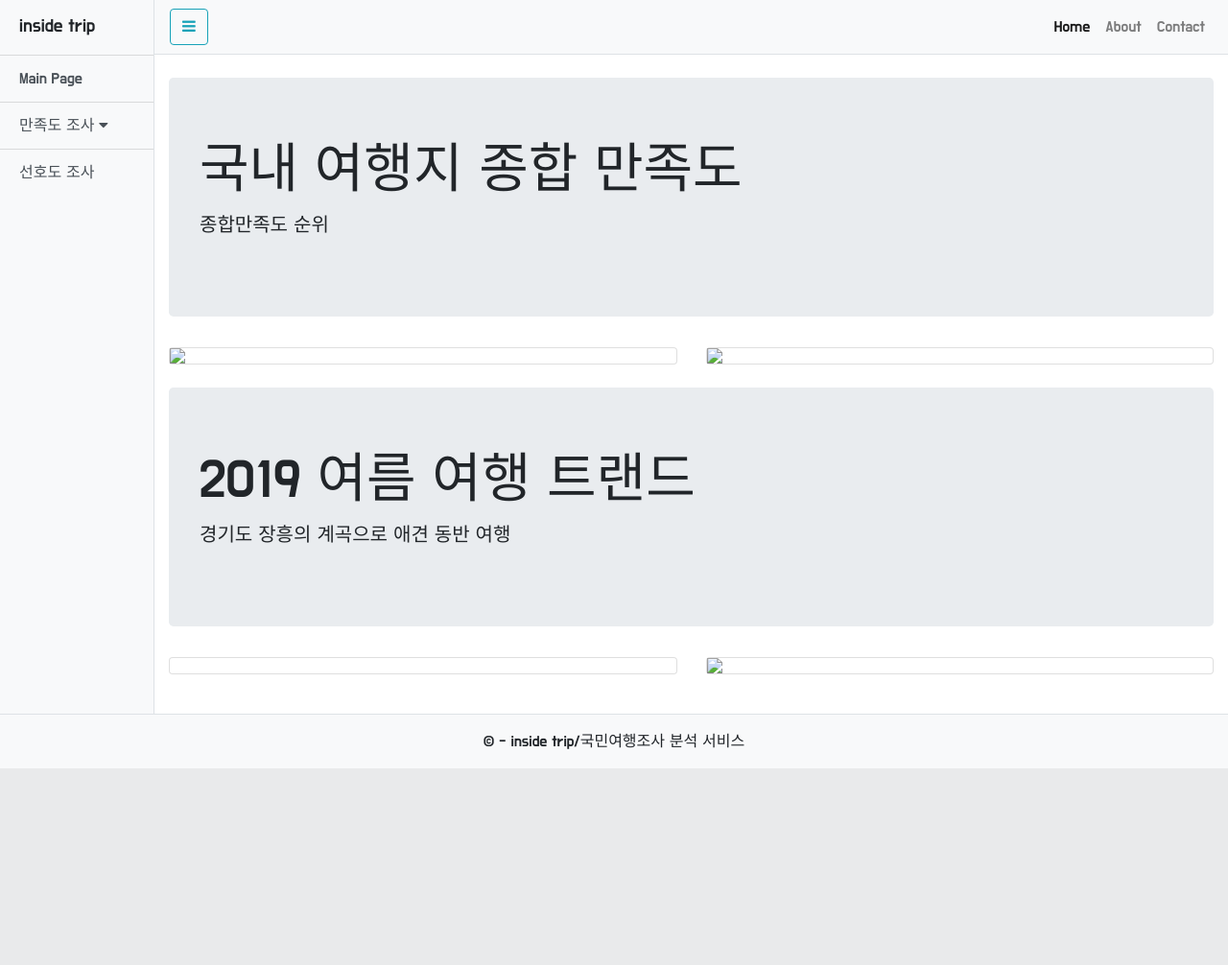
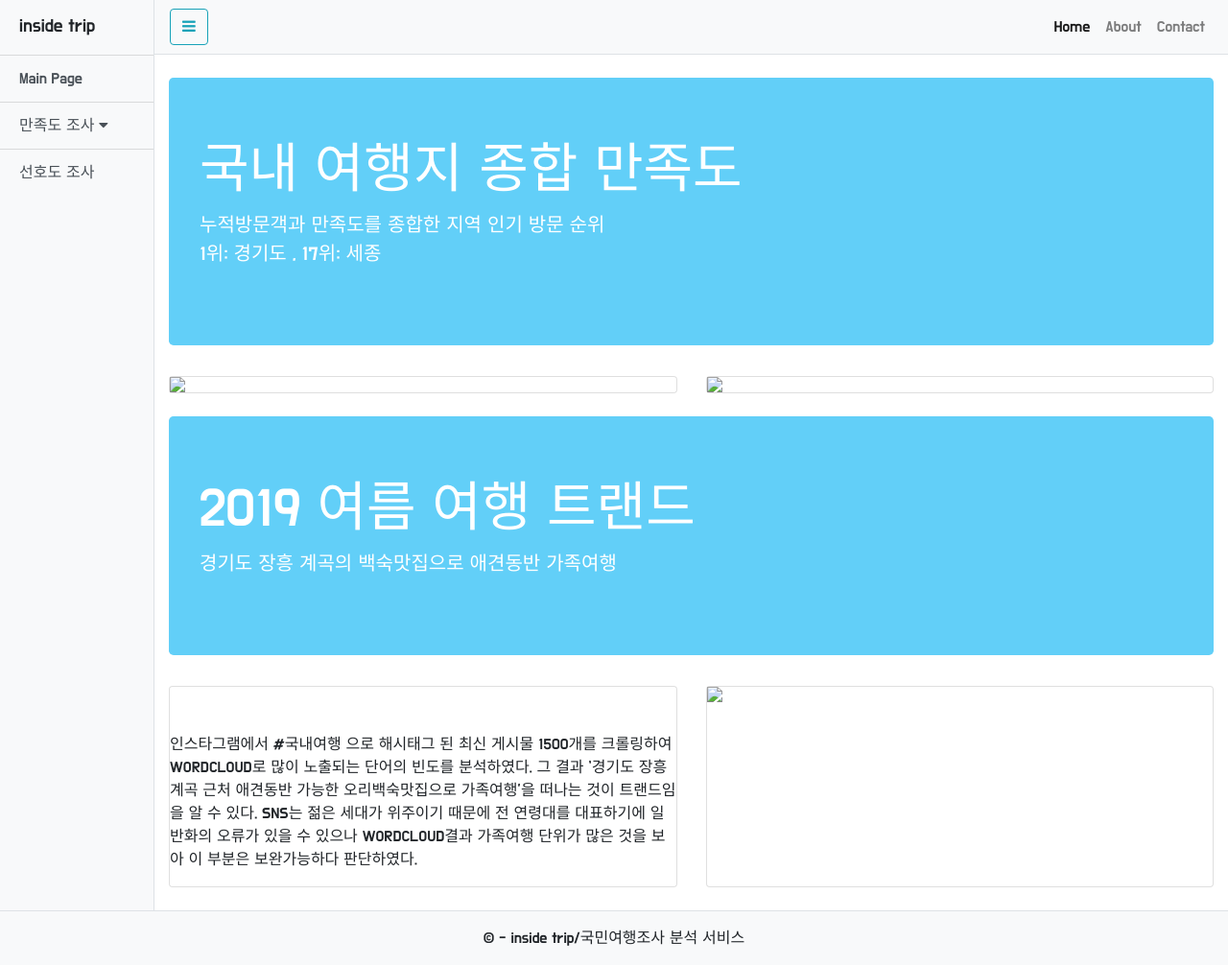
Before and after one commit to psw7205/inside-trip, a Flask app: template inside_trip/templates/index.html in a window 1280 px wide. Shown: the whole page at 96% size. Before the commit the page ends 801 px from the top, so only its background shows below. Run offline with Flask 2, Linux system fonts and the light colour scheme; the template is opened without the code that fills it, so the values that code supplies are empty; parts of the project's set-up code (start-up, migrations or seed data) failed here and were passed over; some libraries are stand-ins or nearby versions.

Commit message:
그래프 설명 추가

```diff
--- a/inside_trip/db.py
+++ b/inside_trip/db.py
@@ -85,8 +85,10 @@ class MyDB:
         data = self.age_plot_config()
 
         data = data.iloc[:, 3:]
-        plt.figure(figsize=(16, 9))
-        data.plot(kind='barh', stacked='True')
+        plt.rcParams["figure.figsize"] = (14,4)
+        plt.figure(figsize = (50,100))
+        data.plot(y=data.columns, kind='barh',title='연령별 여행지 인기도', stacked='True', colormap = 'GnBu')
+
         return self.draw_plot()
 
     def reason(self):
--- a/inside_trip/static/css/layout.css
+++ b/inside_trip/static/css/layout.css
@@ -7,6 +7,11 @@
 body {
     overflow-x: hidden;
     font-family: 'Do Hyeon', sans-serif;
+}
+
+.jumbotron {
+    background-color: #62cff8;
+    color: #ffffff
 }
 
 .dropdown-container {
--- a/inside_trip/templates/index.html
+++ b/inside_trip/templates/index.html
@@ -4,7 +4,8 @@
 <div class="container">
     <div class="jumbotron mt-4">
         <h1 class="display-4">국내 여행지 종합 만족도</h1>
-        <p class="lead">종합만족도 순위</p>
+        <p class="lead">누적방문객과 만족도를 종합한 지역 인기 방문 순위 <br>
+            1위: 경기도 , 17위: 세종</p>
     </div>
     <div class="card-deck mt-4">
         <div class="card">
@@ -17,11 +18,18 @@
     </div>
     <div class="jumbotron mt-4">
         <h1 class="display-4">2019 여름 여행 트랜드</h1>
-        <p class="lead">경기도 장흥의 계곡으로 애견 동반 여행</p>
+        <p class="lead">경기도 장흥 계곡의 백숙맛집으로 애견동반 가족여행 </p>
     </div>
     <div class="card-deck mt-4 mb-4">
         <div class="card">
             {{ map2 }}
+            <p>
+                <br>
+                <br>
+                인스타그램에서 #국내여행 으로 해시태그 된 최신 게시물 1500개를 크롤링하여 WORDCLOUD로 많이 노출되는 단어의 빈도를 분석하였다.
+                그 결과 ‘경기도 장흥계곡 근처 애견동반 가능한 오리백숙맛집으로 가족여행’을 떠나는 것이 트랜드임을 알 수 있다.
+                SNS는 젊은 세대가 위주이기 때문에 전 연령대를 대표하기에 일반화의 오류가 있을 수 있으나 WORDCLOUD결과 가족여행 단위가 많은 것을 보아 이 부분은 보완가능하다 판단하였다.
+            </p>
         </div>
 
         <div class="card">
```
Also changed, not shown: inside_trip/templates/family.html (+4 -1 lines), 2 other files.
